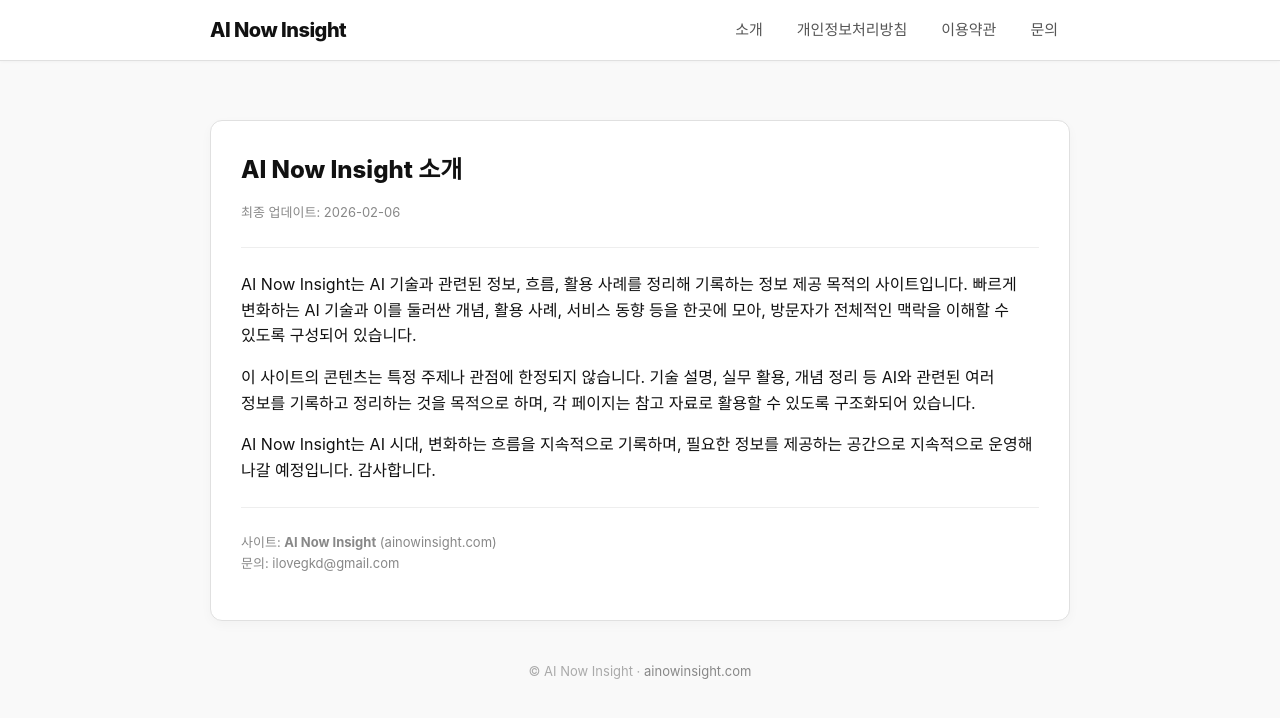
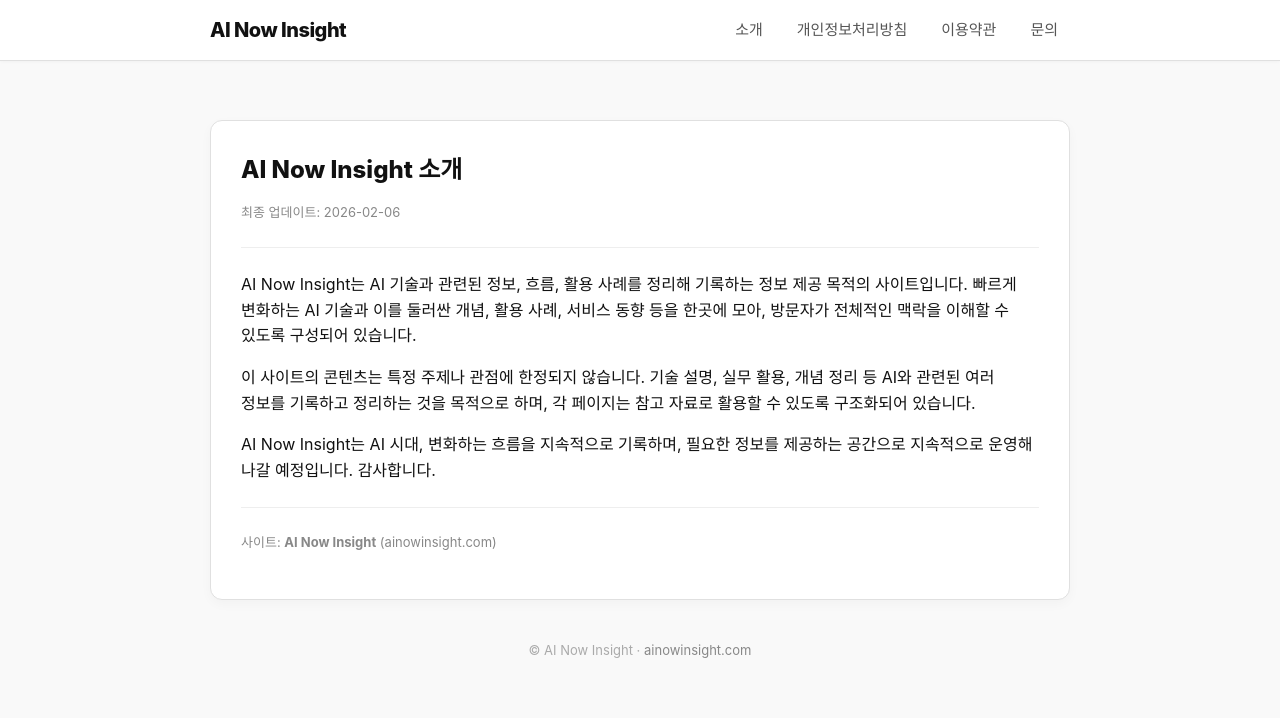
Before and after one commit to ilovegkd/ilovegkd.github.io, a Jekyll site: the page about.html, which Jekyll copies as it is, in a window 1280 px wide. Shown: the top 718 px of the page. Built offline with Jekyll 4.4.1, drawn with Linux system fonts in a browser that asks for light colours.

Commit message:
Update about.html

```diff
--- a/about.html
+++ b/about.html
@@ -44,8 +44,8 @@
 
         <hr />
         <p class="meta">
-          사이트: <strong>AI Now Insight</strong> (<span>ainowinsight.com</span>)<br/>
-          문의: <a href="mailto:ilovegkd@gmail.com">ilovegkd@gmail.com</a>
+          사이트: <strong>AI Now Insight</strong> (<span>ainowinsight.com</span>)
+
         </p>
       </div>
     </section>
```
